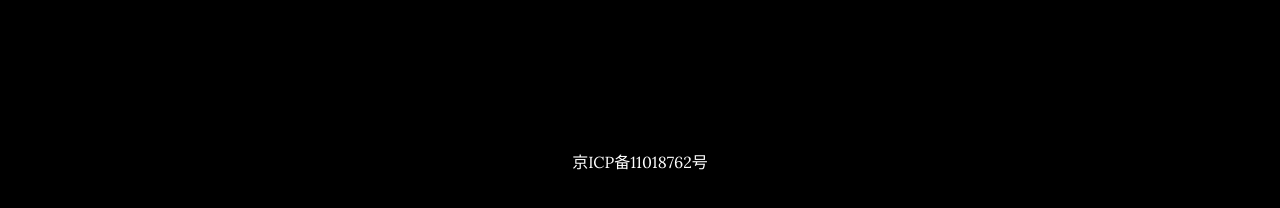
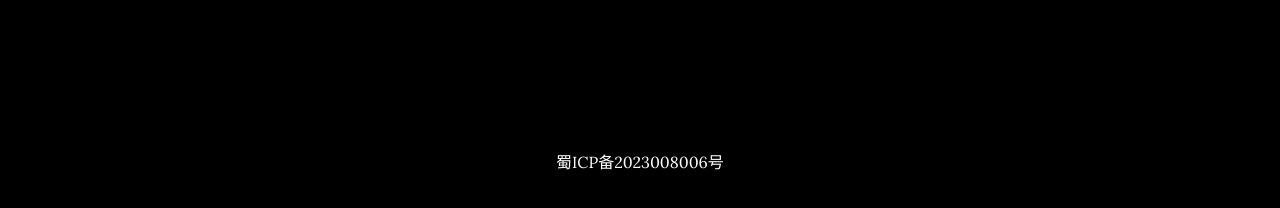
Before and after one commit to singzis/heben, a Vue app: page / in a window 1280 px wide. Shown: the part 1292-1500 px from the top of the page. Built offline with nearby package versions, Linux system fonts and the light colour scheme.

Commit message:
备案号

```diff
--- a/src/components/footer.vue
+++ b/src/components/footer.vue
@@ -14,6 +14,6 @@ const routers = webRouter.webRouter
         </slot>
       </li>
     </ul>
-    <div class="pt-20 text-center text-white">京ICP备11018762号</div>
+    <div class="pt-20 text-center text-white">蜀ICP备2023008006号</div>
   </div>
 </template>
```
